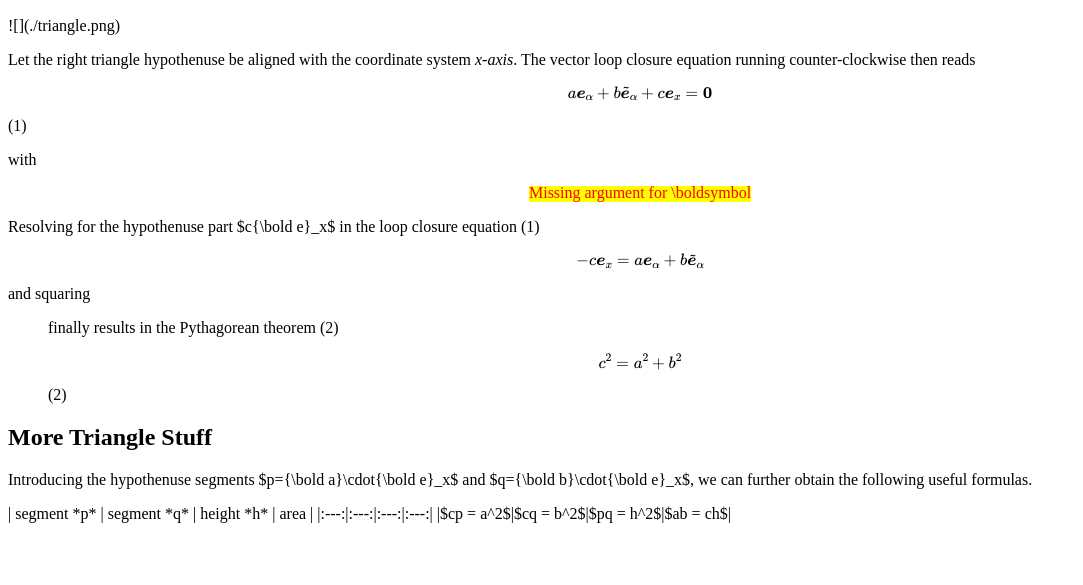
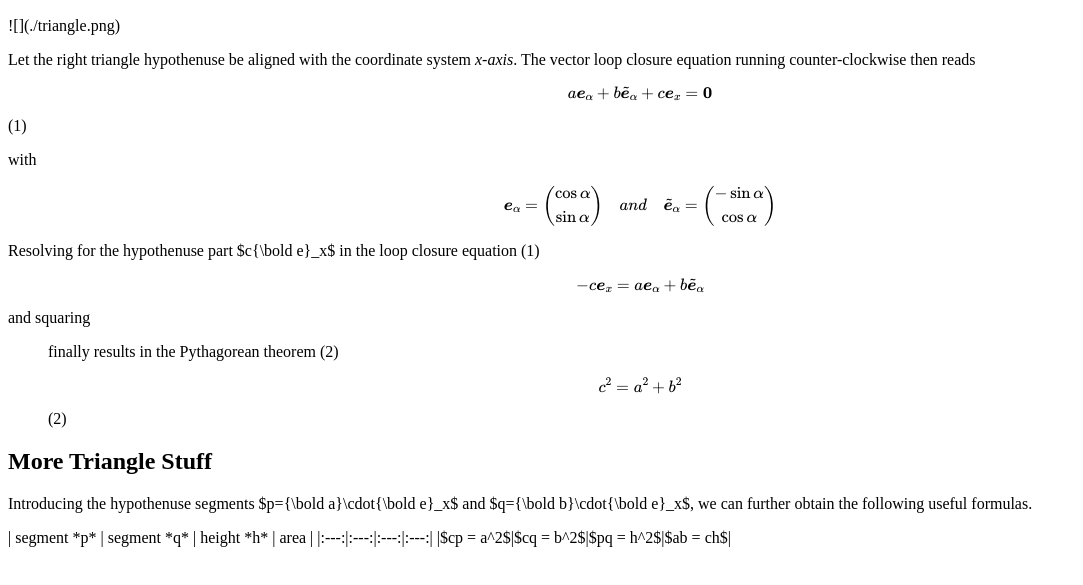
Before and after one commit to Srikavi/Srikavi.github.io, a plain HTML site: page index.html in a window 1280 px wide. Shown: the part 193-778 px from the top of the page, without its empty margins (0-1083 px from the left). Drawn offline with nearby package versions, Linux system fonts and the light colour scheme.

Commit message:
Update index.html

```diff
--- a/index.html
+++ b/index.html
@@ -24,7 +24,7 @@ $$a{\boldsymbol{e}}_\alpha + b\tilde{\boldsymbol{e}}_\alpha + c{\boldsymbol{e}}_
 
   <p>with</p>
 
-$${\boldsymbol{e}}_\alpha = \begin{pmatrix}\cos\alpha\\ \sin\alpha\end{pmatrix} \quad and \quad {\tilde\boldsymbol{e}}_\alpha = \begin{pmatrix}-\sin\alpha\\ \cos\alpha\end{pmatrix}$$
+$${\boldsymbol{e}}_\alpha = \begin{pmatrix}\cos\alpha\\ \sin\alpha\end{pmatrix} \quad and \quad {\tilde{\boldsymbol{e}}}_\alpha = \begin{pmatrix}-\sin\alpha\\ \cos\alpha\end{pmatrix}$$
 
   <p>Resolving for the hypothenuse part $c{\bold e}_x$ in the loop closure equation (1)</p>
 
```
